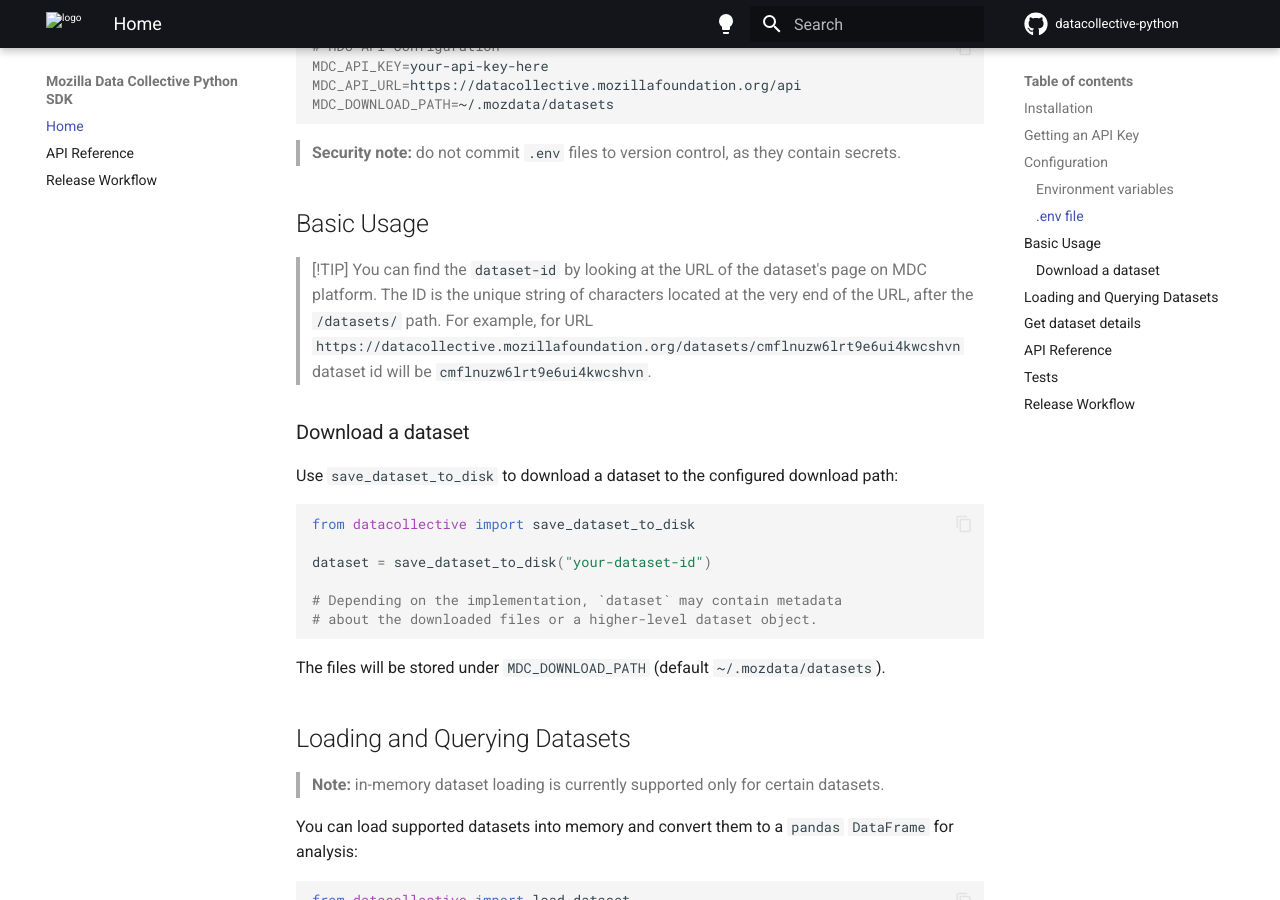
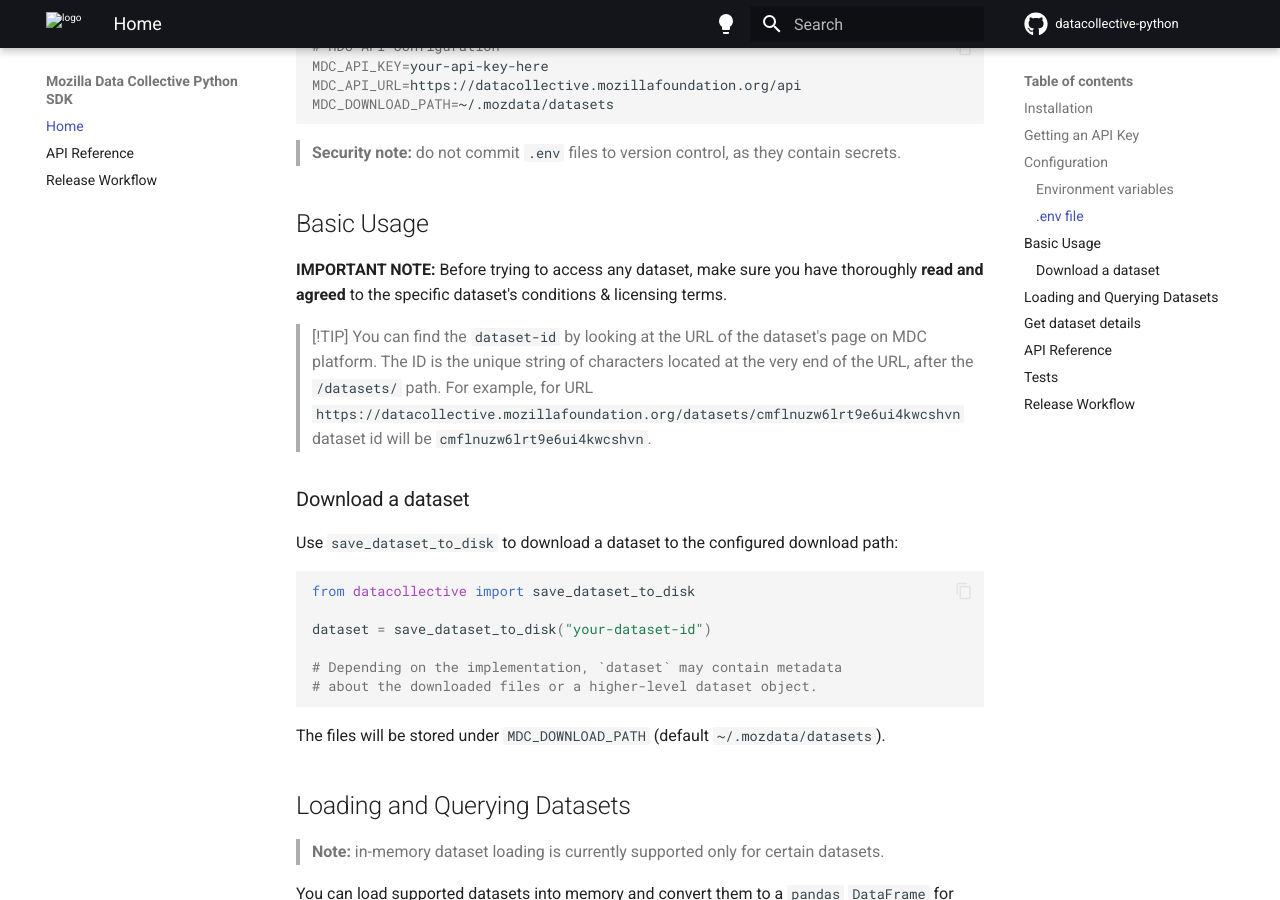
Before and after one commit to Mozilla-Data-Collective/datacollective-python, an MkDocs documentation site: the page built from docs/index.md, in a window 1280 px wide and 900 px high, scrolled down 1546 px. Built offline with MkDocs 1.6.1 and Material for MkDocs 9.7.7, drawn with Linux system fonts in a browser that asks for light colours; comment, search, counter and statistics services are not loaded.

Commit message:
Add clause to read&agree the T&S

```diff
--- a/docs/index.md
+++ b/docs/index.md
@@ -71,6 +71,9 @@ MDC_DOWNLOAD_PATH=~/.mozdata/datasets
 
 ## Basic Usage
 
+
+**IMPORTANT NOTE:** Before trying to access any dataset, make sure you have thoroughly **read and agreed** to the specific dataset's conditions & licensing terms.
+
 > [!TIP]
 > You can find the `dataset-id` by looking at the URL of the dataset's page on MDC platform. The ID is the unique string of characters located at the very end of the URL, after the `/datasets/` path. For example, for URL `https://datacollective.mozillafoundation.org/datasets/cmflnuzw6lrt9e6ui4kwcshvn` dataset id will be `cmflnuzw6lrt9e6ui4kwcshvn`.
 
```
Also changed, not shown: README.md (+2 -0 lines).
